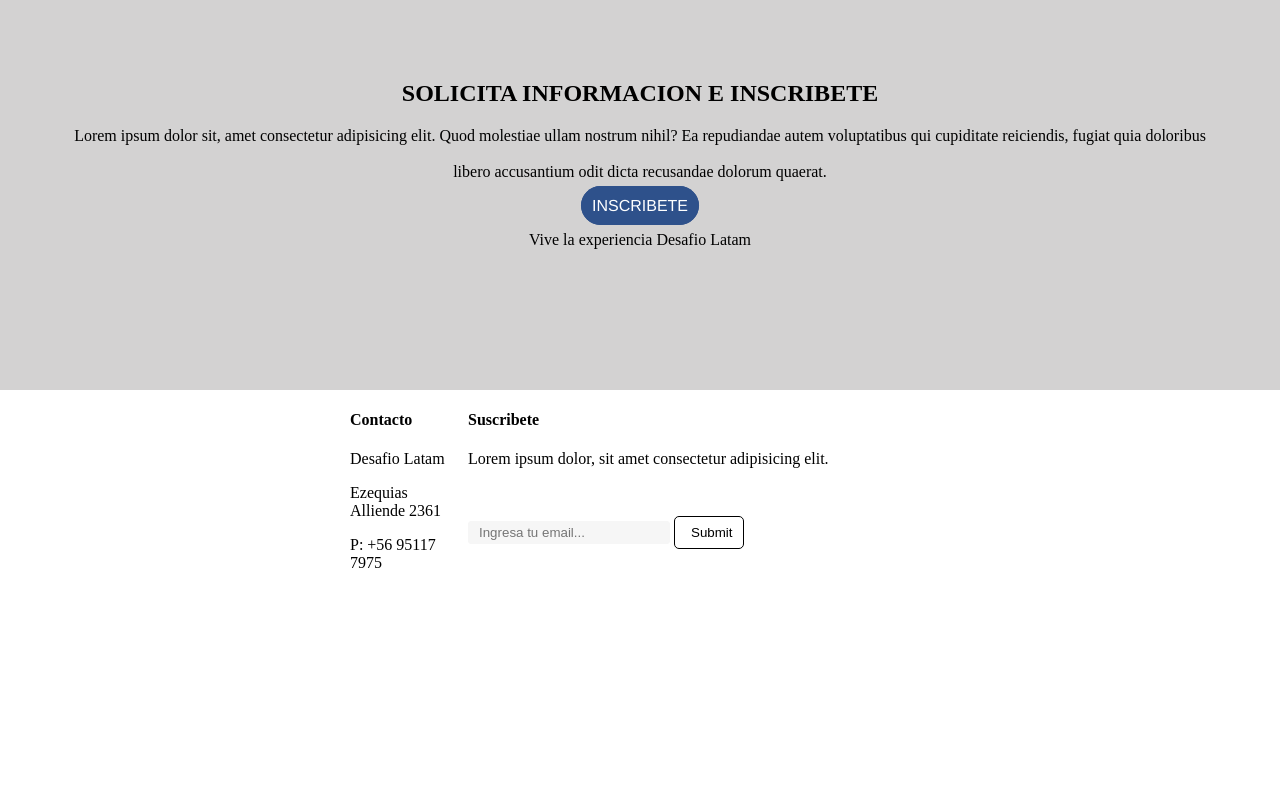
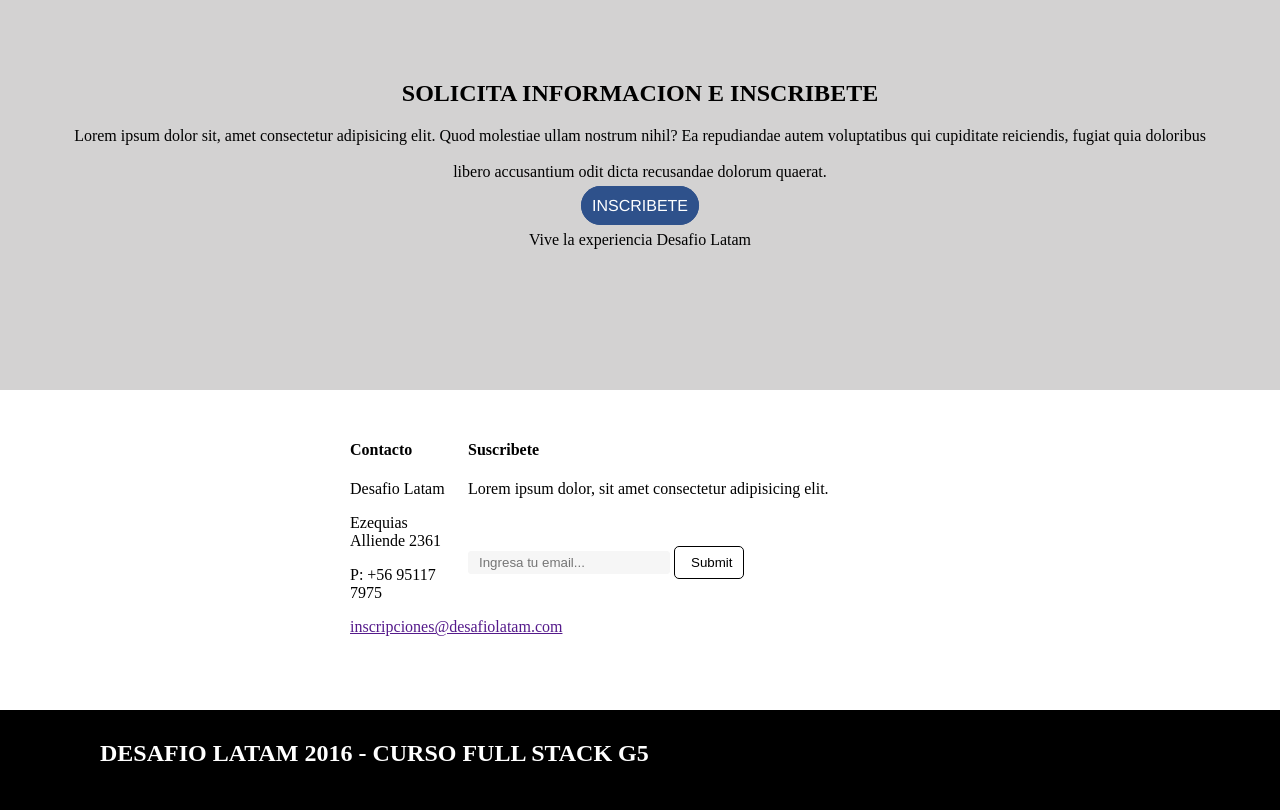
Before and after one commit to rcortesia69/vueltasemana2, a plain HTML site: page index.html in a window 1280 px wide. Shown: the part 1311-2121 px from the top of the page. Before the commit the page ends 2001 px from the top, so only its background shows below. Drawn offline with Linux system fonts and the light colour scheme.

Commit message:
definitivo

```diff
--- a/index.html
+++ b/index.html
@@ -60,12 +60,13 @@
             <p>Vive la experiencia Desafio Latam</p>
             </div>
         </section>
-        <section>
+        <section id="cambio">
                 <div class="block">
                     <h4>Contacto</h4>
                     <p>Desafio Latam</p>
                     <p>Ezequias Alliende 2361</p>
                     <p>P: +56 95117 7975</p>
+                    <a href="">inscripciones@desafiolatam.com</a>
                 </div>
                 <div class="block1">
                     <H4>Suscribete</H4>
@@ -73,12 +74,11 @@
                     <form action="">
                         <input type="text" placeholder="Ingresa tu email..."> <input type="submit">
                     </form>
-
                 </div>
         </section>
-        <footer>
-
-        </footer>
+        <section class="footer">
+            <h2>DESAFIO LATAM 2016 - CURSO FULL STACK G5</h2>
+        </section>
     </div>
 </body>
 </html>
--- a/principal.css
+++ b/principal.css
@@ -70,13 +70,15 @@ body{
     box-sizing: border-box;
     text-align: left;
     padding-left: 350PX;
+    padding-top: 30px;
 }
 .block1{
-    width: 50%;
+    width: 65%;
     height: 300px;
     float: left;
     box-sizing: border-box;
     padding-left: 20px;
+    padding-top: 30px;
 }
 form input[type="text"]{
     width:180px;
@@ -96,3 +98,15 @@ form input[type="submit"]{
 	color:rgb(0, 0, 0);
 	background-color:rgb(255, 255, 255);
 }
+.footer{
+    background-color: black;
+    height: 100px;
+    color: white;
+}
+.footer h2{
+    padding-top: 30px;
+    padding-left: 100px;
+}
+#cambio{
+    display: flow-root;
+}
```
Lines whose indentation alone changed are shown as unchanged.
